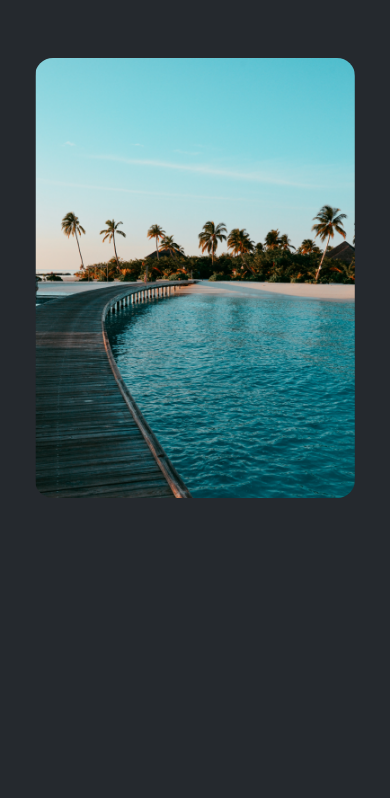
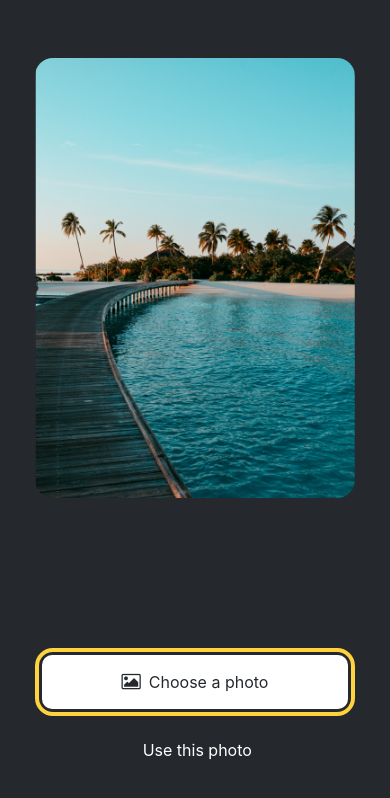
Before and after one commit to r-bytes/sticker-smash, a React Native app: screen / in a window 390 px wide. Shown: the top 798 px of the page. Built offline with nearby package versions, Linux system fonts and the light colour scheme.

Commit message:
pressable image picker

```diff
--- a/App.tsx
+++ b/App.tsx
@@ -1,15 +1,39 @@
+import * as ImagePicker from "expo-image-picker"
 import { StatusBar } from "expo-status-bar"
-import { Image, StyleSheet, View } from "react-native"
-import ImageViewer from "./components/ImageViewer"
+import { StyleSheet, View } from "react-native"
+import { Button, ImageViewer } from "./components/"
 
 const placeholderImage = require("./assets/images/background-image.png")
 
 export default function App() {
+  const pickImageAsync = async () => {
+    let result = await ImagePicker.launchImageLibraryAsync({
+      allowsEditing: true,
+      quality: 1,
+    })
+
+    if (!result.canceled) {
+      console.log(result)
+    } else {
+      alert("You did not select any image.")
+    }
+  }
   return (
     <View style={styles.container}>
+
       <View style={styles.imageContainer}>
         <ImageViewer imageSource={placeholderImage} />
       </View>
+
+      <View style={styles.footerContainer}>
+        <Button
+          label="Choose a photo"
+          theme="primary"
+          onPress={pickImageAsync}
+        />
+        <Button label="Use this photo" />
+      </View>
+
       <StatusBar style="auto" />
     </View>
   )
@@ -26,4 +50,8 @@
     flex: 1,
     paddingTop: 58,
   },
+  footerContainer: {
+    flex: 1 / 3,
+    alignItems: "center",
+  },
 })
--- /dev/null
+++ b/components/Button.tsx
@@ -0,0 +1,64 @@
+import { FontAwesome } from "@expo/vector-icons"
+import React from "react"
+import { Pressable, StyleSheet, Text, View } from "react-native"
+
+export default function Button({
+  label,
+  theme,
+  onPress,
+}: {
+  label: string
+  theme?: "primary" | "secondary"
+  onPress?: () => void
+}) {
+  if (theme === "primary") {
+    return (
+      <View style={[styles.buttonContainer, { borderWidth: 4, borderColor: "#ffd33d", borderRadius: 18 }]}>
+        <Pressable
+            style={[styles.button, { backgroundColor: "#fff" }]}
+            onPress={onPress}
+        >
+          <FontAwesome name="picture-o" size={18} color="#25292e" style={styles.buttonIcon} />
+          <Text style={[styles.buttonLabel, { color: "#25292e" }]}>{label}</Text>
+        </Pressable>
+      </View>
+    )
+  }
+
+  return (
+    <View style={styles.buttonContainer}>
+      <Pressable
+        style={styles.button}
+        onPress={onPress}
+    >
+        <Text style={styles.buttonLabel}> {label}</Text>
+      </Pressable>
+    </View>
+  )
+}
+
+const styles = StyleSheet.create({
+  buttonContainer: {
+    width: 320,
+    height: 68,
+    marginHorizontal: 20,
+    alignItems: "center",
+    justifyContent: "center",
+    padding: 3,
+  },
+  button: {
+    borderRadius: 10,
+    width: "100%",
+    height: "100%",
+    alignItems: "center",
+    justifyContent: "center",
+    flexDirection: "row",
+  },
+  buttonIcon: {
+    paddingRight: 8,
+  },
+  buttonLabel: {
+    color: "#fff",
+    fontSize: 16,
+  },
+})
--- /dev/null
+++ b/components/index.js
@@ -0,0 +1,2 @@
+export { default as ImageViewer } from './ImageViewer';
+export { default as Button } from './Button';
--- a/package.json
+++ b/package.json
@@ -17,7 +17,9 @@
     "react-dom": "18.2.0",
     "react-native": "0.73.2",
     "react-native-web": "~0.19.6",
-    "typescript": "^5.3.3"
+    "typescript": "^5.3.3",
+    "@expo/vector-icons": "^14.0.0",
+    "expo-image-picker": "~14.7.1"
   },
   "devDependencies": {
     "@babel/core": "^7.20.0"
```
Also changed, not shown: 2 other files (tests, documents, lock files or other folders).
